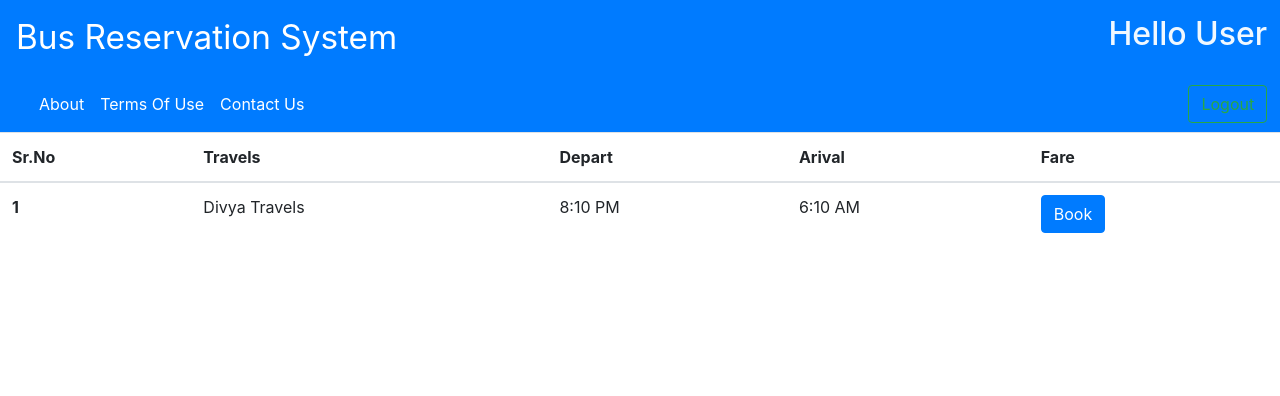
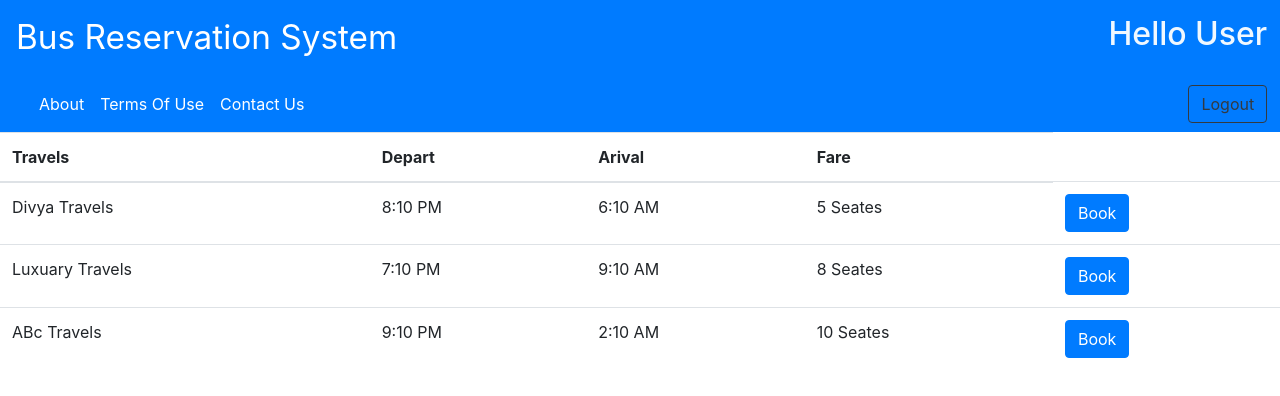
Before and after one commit to NakulSambareLTI/BusReservationProjectFrontend, an Angular app: page /bookings in a window 1280 px wide. Shown: the top 396 px of the page. Built offline with nearby package versions, Linux system fonts and the light colour scheme.

Commit message:
Bookings Update

```diff
--- a/src/app/bookings/bookings.component.html
+++ b/src/app/bookings/bookings.component.html
@@ -39,7 +39,7 @@
         </li>
       </ul>
 
-        <button class="btn btn-outline-success" style="position: absolute; right: 0;
+        <button class="btn btn-outline-dark" style="position: absolute; right: 0;
         margin-right: 1%;" type="submit">Logout</button>
 
     </div>
@@ -50,7 +50,7 @@
   <table class="table">
     <thead>
       <tr>
-        <th scope="col">Sr.No</th>
+
         <th scope="col">Travels</th>
         <th scope="col">Depart</th>
         <th scope="col">Arival</th>
@@ -58,11 +58,12 @@
       </tr>
     </thead>
     <tbody>
-      <tr>
-        <th scope="row">1</th>
-        <td>Divya Travels</td>
-        <td>8:10 PM</td>
-        <td>6:10 AM</td>
+      <tr *ngFor="let bus of buses">
+
+        <td>{{bus.travels}}</td>
+        <td>{{bus.depart}}</td>
+        <td>{{bus.arival}}</td>
+        <td>{{bus.seates}}</td>
         <td><button type="button" class="btn btn-primary">Book</button></td>
       </tr>
 
--- a/src/app/bookings/bookings.component.ts
+++ b/src/app/bookings/bookings.component.ts
@@ -8,8 +8,22 @@ import { Component, OnInit } from '@angular/core';
 export class BookingsComponent implements OnInit {
   username : string ="User";
   constructor() { }
-
+  // Travels</th>
+  // <th scope="col">Depart</th>
+  // <th scope="col">Arival</th>
+  // <th scope="col">Fare
   ngOnInit(): void {
   }
-
+buses : AvailableBuses[]=[
+  {travels : "Divya Travels",depart : "8:10 PM",arival : "6:10 AM",seates : "5 Seates"},
+  {travels : "Luxuary Travels",depart : "7:10 PM",arival : "9:10 AM",seates : "8 Seates"},
+  {travels : "ABc Travels",depart : "9:10 PM",arival : "2:10 AM",seates : "10 Seates"}
+];
 }
+class AvailableBuses
+{
+  travels : String|undefined;
+  depart : String | undefined;
+  arival : String | undefined;
+  seates : String | undefined;
+}
```
